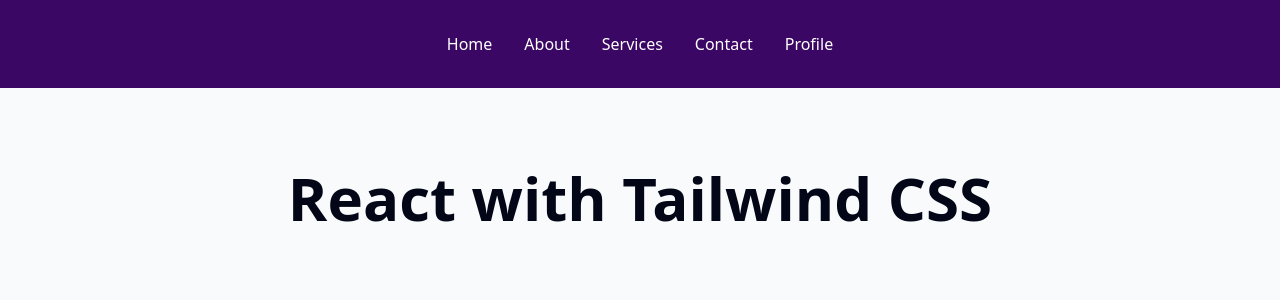
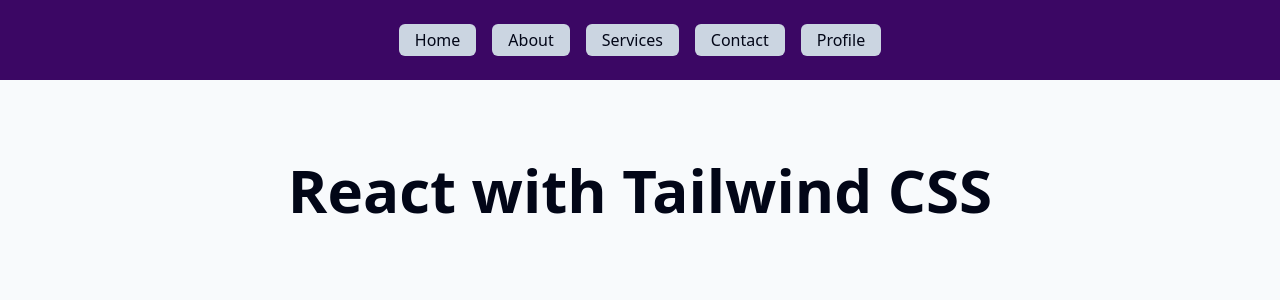
Before and after one commit to sumayaakter533/price-options, a React (Vite) app: page / in a window 1280 px wide. Shown: the top 300 px of the page. Built offline with nearby package versions, Linux system fonts and the light colour scheme.

Commit message:
custom navbar done

```diff
--- a/src/components/CustomNav/CustomNav.jsx
+++ b/src/components/CustomNav/CustomNav.jsx
@@ -13,9 +13,9 @@
 	];
 
 	return (
-		<nav className="bg-purple-950 text-white ">
-			<div className="">
-				<p className="flex justify-between items-center md:hidden text-2xl p-6">
+		<nav className="text-white ">
+			<div className="bg-purple-950 border-b md:hidden">
+				<p className="flex justify-between items-center text-2xl p-6">
 					Menu
 					<button
 						className="md:hidden flex justify-between"
@@ -30,7 +30,9 @@
 				</p>
 			</div>
 			<ul
-				className={`flex flex-col md:flex-row justify-center items-center gap-4 p-6 pt-0 md:p-6 text-center ${open ? '' : 'hidden'}`}
+				className={`bg-purple-950 p-6 translate-y-0 transition-transform duration-300 flex flex-col md:flex-row justify-center gap-4 ${
+					open ? 'translate-x-0' : '-translate-x-full'
+				} `}
 			>
 				{routes.map((route) => (
 					<Link key={route.id} route={route}></Link>
--- a/src/components/Link/Link.css
+++ b/src/components/Link/Link.css
@@ -1,3 +1,11 @@
 .hover-li-style {
-	@apply hover:bg-slate-50 hover:text-slate-950 transition-all ease-linear duration-300 md:p-2 rounded-md;
+	@apply text-center py-1 px-4
+	bg-slate-300
+	text-slate-950
+	transition-all
+	duration-300
+	font-medium
+	ease-linear
+	rounded-md
+	block;
 }
```
